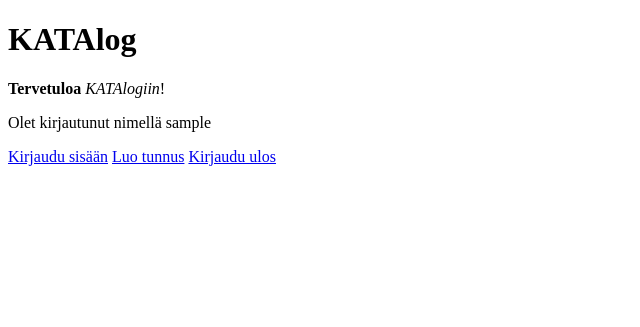
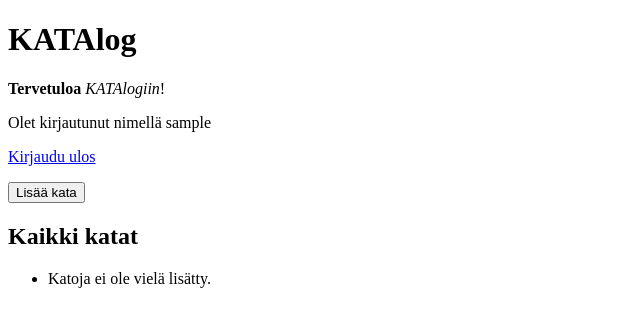
Before and after one commit to jesselatvala/KATAlog, a Flask app: page / in a window 1280 px wide. Shown: the top 327 px of the page, without its empty margins (0-640 px from the left). Run offline with Flask 3, Linux system fonts and the light colour scheme; the visitor is signed in with stand-in values (Sample User, id 1); data comes from the database, SQL or seed files in the repository; data that the repository does not hold is empty.

Commit message:
Added buttons to html files for better navigation

```diff
--- a/templates/edit_kata.html
+++ b/templates/edit_kata.html
@@ -5,6 +5,11 @@
   <title>Muokkaa kataa</title>
 </head>
 <body>
+  {% if session.user_id %}
+  <p>Olet kirjautunut nimellä {{ session.username }}</p>
+  {% else %}
+  <p>Et ole kirjautunut sisään. <a href="/login">Kirjaudu sisään</a></p>
+  {% endif %}
   <h1>Muokkaa kataa</h1>
   {% if error %}<p role="alert">{{ error }}</p>{% endif %}
   <form action="{{ url_for('edit_kata', kata_id=kata.id) }}" method="post">
--- a/templates/index.html
+++ b/templates/index.html
@@ -4,25 +4,41 @@
   <meta charset="utf-8" />
   <title>KATAlog</title>
 </head>
-
 <body>
   <h1>KATAlog</h1>
+  <p><b>Tervetuloa</b> <i>KATAlogiin</i>!</p>
+
+  {% if session.user_id %}
+  <p>Olet kirjautunut nimellä {{ session.username }}</p>
+  <p><a href="/logout">Kirjaudu ulos</a></p>
+  <form action="/new_kata" method="get">
+    <button type="submit">Lisää kata</button>
+  </form>
+  {% else %}
   <p>
-    <b>Tervetuloa</b> <i>KATAlogiin</i>!
+    <a href="/login">Kirjaudu sisään</a>
+    <a href="/register">Luo tunnus</a>
   </p>
+  {% endif %}
 
-   {% if session.username %}
-
-    <p>Olet kirjautunut nimellä {{ session.username }}</p>
-
-    {% endif %}
-
-    <p>
-      <a href="/login">Kirjaudu sisään</a>
-
-      <a href="/register">Luo tunnus</a>
-
-      <a href="/logout">Kirjaudu ulos</a>
-    </p>
-  </body>
+  <h2>Kaikki katat</h2>
+  <ul>
+    {% for kata in katas %}
+    <li>
+      <a href="{{ url_for('show_kata', kata_id=kata.id) }}">{{ kata.title }}</a>
+      (lisääjä: {{ kata.username }})
+      {% if session.user_id == kata.user_id %}
+      <form action="{{ url_for('edit_kata', kata_id=kata.id) }}" method="get">
+        <button type="submit">Muokkaa kataa</button>
+      </form>
+      <form action="{{ url_for('remove_kata', kata_id=kata.id) }}" method="post">
+        <button type="submit">Poista kata</button>
+      </form>
+      {% endif %}
+    </li>
+    {% else %}
+    <li>Katoja ei ole vielä lisätty.</li>
+    {% endfor %}
+  </ul>
+</body>
 </html>
--- a/templates/kata.html
+++ b/templates/kata.html
@@ -5,6 +5,11 @@
   <title>{{ kata.title }} – KATAlog</title>
 </head>
 <body>
+    {% if session.user_id %}
+  <p>Olet kirjautunut nimellä {{ session.username }}</p>
+  {% else %}
+  <p>Et ole kirjautunut sisään. <a href="/login">Kirjaudu sisään</a></p>
+  {% endif %}
   <h1>{{ kata.title }}</h1>
   <p style="white-space: pre-wrap">{{ kata.description }}</p>
   <p>Lisääjä: {{ kata.username }}</p>
--- a/templates/new_kata.html
+++ b/templates/new_kata.html
@@ -5,6 +5,11 @@
   <title>Lisää kata</title>
 </head>
 <body>
+    {% if session.user_id %}
+  <p>Olet kirjautunut nimellä {{ session.username }}</p>
+  {% else %}
+  <p>Et ole kirjautunut sisään. <a href="/login">Kirjaudu sisään</a></p>
+  {% endif %}
   <h1>Lisää kata</h1>
   {% if error %}<p role="alert">{{ error }}</p>{% endif %}
   <form action="/create_kata" method="post">
```
